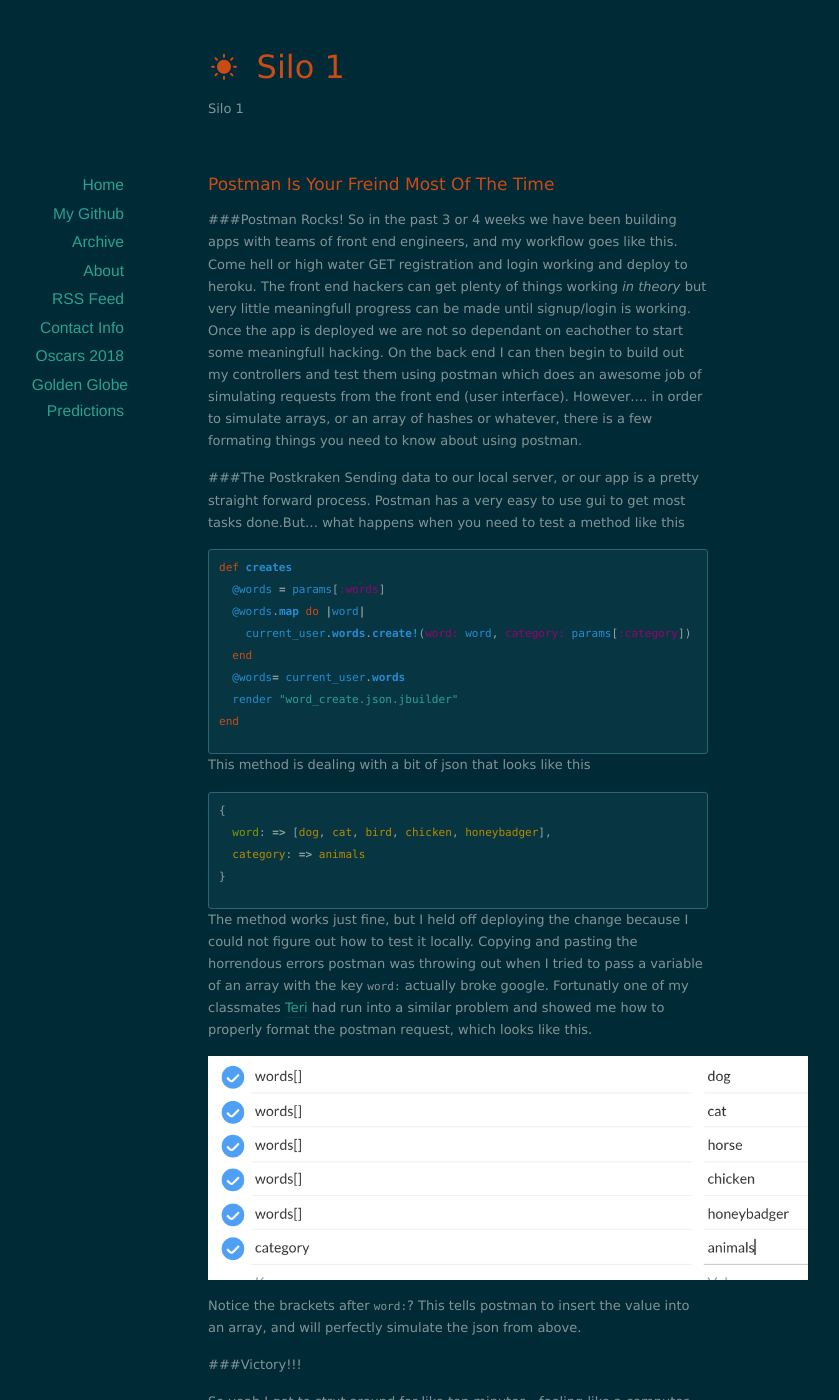
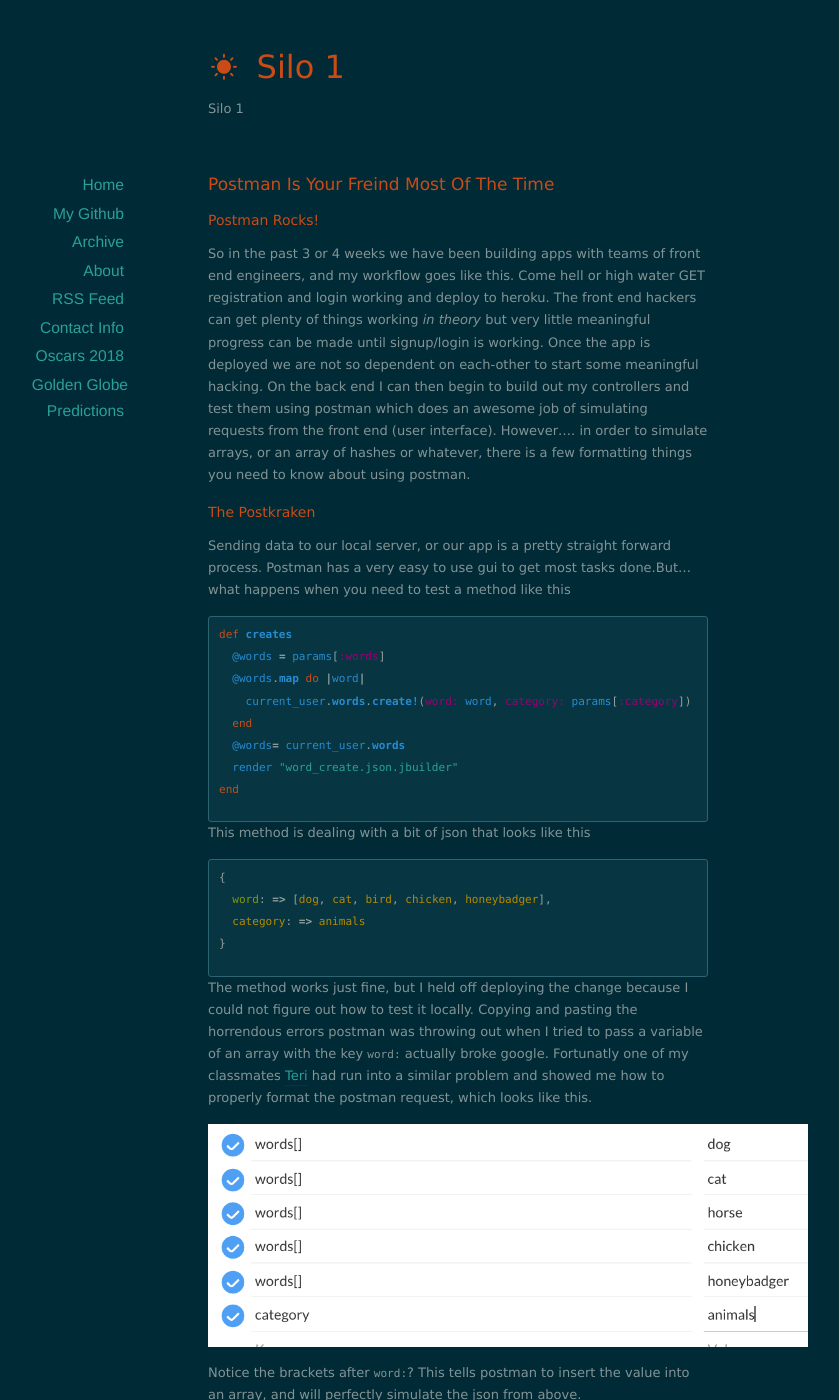
Before and after one commit to calderete/blog.github.io, a Jekyll site: the page built from _posts/2015-12-5-Postman-Is-Your-Freind-Most-of-the-Time.md, in a window 1280 px wide and 1400 px high. Shown: the whole window, without its empty margins (182-1021 px from the left). Built offline with Jekyll 4.4.1, drawn with Linux system fonts in a browser that asks for light colours; nearby versions of some CDN libraries; some of the changed text lies outside the part shown.

Commit message:
changed markup syntax

```diff
--- a/_posts/2015-12-2-third-day-into-week-three.markdown
+++ b/_posts/2015-12-2-third-day-into-week-three.markdown
@@ -3,8 +3,8 @@ layout: post
 title: "Started Final Project"
 ---
 
-###Link to My old Blog
+### Link to My old Blog
 Since starting to make my portfolio last week I've decided to start using Jekyll for my posts.  If you would like to read about my earlier weeks learning to code you can click <a href="https://medium.com/@Charlie1980">here</a>.  I have some screen shots of old code and the problems I encountered with the weekend projects during the first weeks at the Iron Yard.
 
-###Started Final Project
+### Started Final Project
 My team started our final project on monday. By noon I had sign-up, and log-in working and deployed as a heroku app.  Before I left for the day I also had create words up and running for the 2 man front end team to start making words. Yesterday (Tuesday) I got all the search and matching functionality working. If your curious I have the API <a href="https://github.com/5-Words/Back-end-five-words/tree/master/five_words">DOCS</a> here. Tomorrow if the front end has more of the functionality set up I will likely work through whatever issues they might have, if not I plan on getting either twillio or mandrill integration up, or at the very least get some tests written. Ive also been putting in quite a bit of work on portfolio (including this blog and learning how to use jekyll), here is my piktograph <a href="https://magic.piktochart.com/output/9640613-charlies-portfolio">link</a>.
--- a/_posts/2015-12-5-Postman-Is-Your-Freind-Most-of-the-Time.md
+++ b/_posts/2015-12-5-Postman-Is-Your-Freind-Most-of-the-Time.md
@@ -2,10 +2,10 @@
 layout: post
 ---
 
-###Postman Rocks!
-So in the past 3 or 4 weeks we have been building apps with teams of front end engineers, and my workflow goes like this. Come hell or high water GET registration and login working and deploy to heroku. The front end hackers can get plenty of things working <i>in theory</i> but very little meaningfull progress can be made until signup/login is working. Once the app is deployed we are not so dependant on eachother to start some meaningfull hacking. On the back end I can then begin to build out my controllers and test them using postman which does an awesome job of simulating requests from the front end (user interface). However.... in order to simulate arrays, or an array of hashes or whatever, there is a few formating things you need to know about using postman.
+### Postman Rocks!
+So in the past 3 or 4 weeks we have been building apps with teams of front end engineers, and my workflow goes like this. Come hell or high water GET registration and login working and deploy to heroku. The front end hackers can get plenty of things working <i>in theory</i> but very little meaningful progress can be made until signup/login is working. Once the app is deployed we are not so dependent on each-other to start some meaningful hacking. On the back end I can then begin to build out my controllers and test them using postman which does an awesome job of simulating requests from the front end (user interface). However.... in order to simulate arrays, or an array of hashes or whatever, there is a few formatting things you need to know about using postman.
 
-###The Postkraken
+### The Postkraken
 Sending data to our local server, or our app is a pretty straight forward process. Postman has a very easy to use gui to get most tasks done.But... what happens when you need to test a method like this
 
 {% highlight ruby %}
```
Also changed, not shown: other parts of _posts/2015-12-5-Postman-Is-Your-Freind-Most-of-the-Time.md (+3 -3 lines), _posts/2015-11-29-week-ten-about-to-begin-.md (+1 -1 lines).
